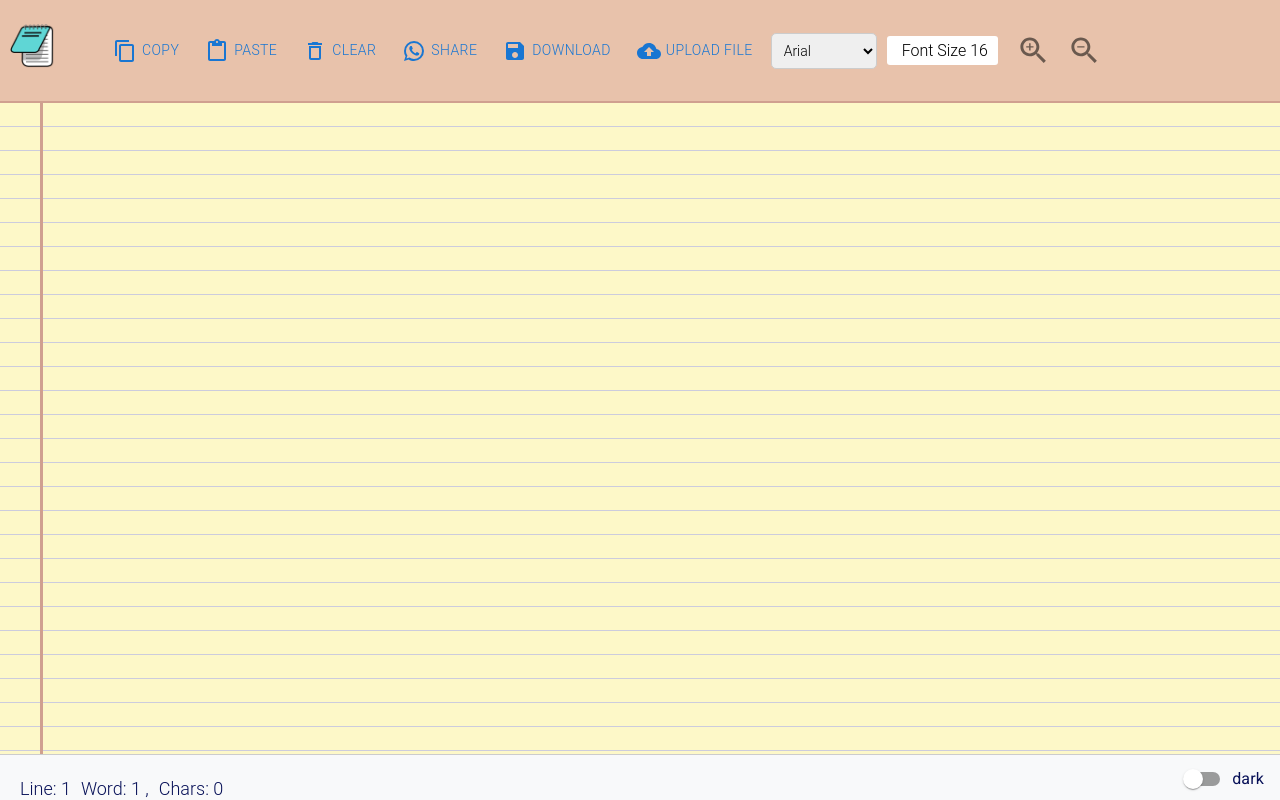
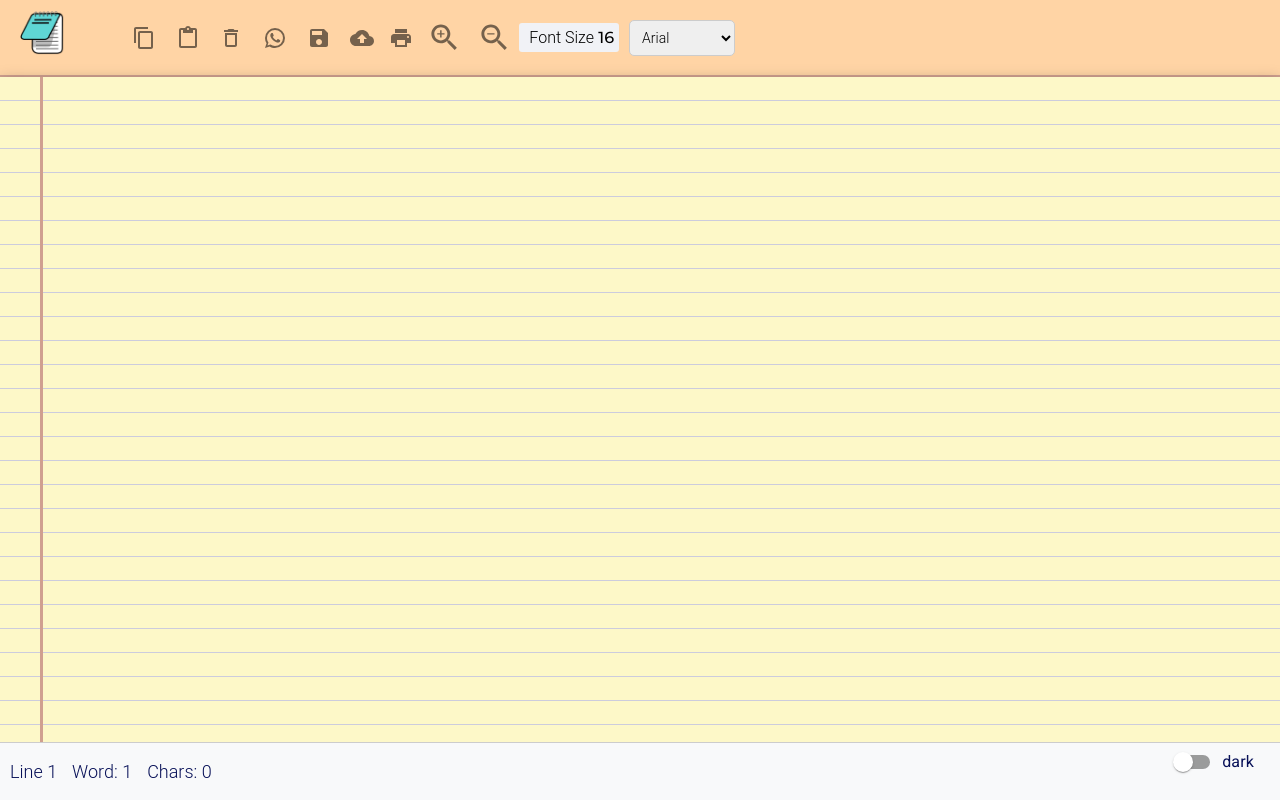
Before and after one commit to abhi9720/text-editor, a React (Create React App) app: page / in a window 1280 px wide. Built offline with nearby package versions, Linux system fonts and the light colour scheme.

Commit message:
updating css

```diff
--- a/package.json
+++ b/package.json
@@ -13,6 +13,7 @@
     "react": "^18.2.0",
     "react-dom": "^18.2.0",
     "react-icons": "^4.7.1",
+    "react-pwa-install": "^1.0.12",
     "react-scripts": "5.0.1",
     "socket.io-client": "^4.5.4",
     "web-vitals": "^2.1.4"
--- a/src/App.css
+++ b/src/App.css
@@ -1,5 +1,6 @@
 * {
   font-family: 'Roboto Light', sans-serif;
+  box-sizing: border-box;
 }
 
 .logo {
@@ -14,18 +15,24 @@
   height: 100vh;
   display: flex;
   flex-direction: column;
-  justify-content: center;
+  justify-content: space-between;
   align-items: center;
 }
 
+.header {
+  box-sizing: border-box;
+  display: flex;
+  align-items: center;
+  flex-wrap: wrap;
+  width: 100%;
+  padding: 10px 20px;
 
+}
 
 textarea {
-  box-sizing: border-box;
-
   width: 100%;
-  height: 95%;
   margin: 0;
+  flex: 1;
   padding-top: 3px;
   padding-left: 50px;
   outline: none;
@@ -33,7 +40,25 @@ textarea {
   resize: none;
   color: #081158 !important;
   font-weight: normal;
+  box-shadow: rgba(0, 0, 0, 0.35) 0px 5px 15px;
+
 }
+
+
+
+.counts {
+
+  width: 100%;
+  border-top: #ccc 1px solid;
+  color: #081158 !important;
+  background-color: #f8f9fa !important;
+  display: flex;
+  justify-content: space-between;
+  padding: 0px 10px;
+
+}
+
+
 
 
 
@@ -45,8 +70,8 @@ textarea:focus {
 
 .notebook-page-white {
   color: black;
-  background-image: -webkit-linear-gradient(90deg, #000cbf 1px, #000cbf 1px), linear-gradient(#fff, #fff 23px, #ccd 23px, #ccd 24px, #fff 24px);
-  background-image: linear-gradient(90deg, #000cbf 1px, #000cbf 1px), linear-gradient(#fff, #fff 23px, #ccd 23px, #ccd 24px, #fff 24px);
+  background-image: -webkit-linear-gradient(90deg, #0466c8b5 1px, #0466c8b5 1px), linear-gradient(#fff, #fff 23px, #ccd 23px, #ccd 24px, #fff 24px);
+  background-image: linear-gradient(90deg, #0466c8b5 1px, #0466c8b5 1px), linear-gradient(#fff, #fff 23px, #ccd 23px, #ccd 24px, #fff 24px);
   background-size: 3px 100%, 100% 24px;
   background-position: 40px top, left 0px;
   background-repeat: no-repeat, repeat;
@@ -76,7 +101,7 @@ button {
   border: none;
   border-radius: 5px;
   cursor: pointer;
-  margin-bottom: 5px;
+
 }
 
 label {
@@ -86,21 +111,19 @@ label {
 
 
 .fontsizedisplay {
-  padding: 5px 10px;
+  padding: 5px;
+  margin: 0 !important;
   border-radius: 3px;
-  margin-right: 10px;
-  background-color: white;
+  font-family: 'Montserrat';
+  font-weight: 500;
+  background-color: #f1f2f6;
+}
 
 
 
-}
+label {
+  /* margin-right: 10px; */
 
-button:hover {
-  background-color: #0056b3;
-}
-
-label {
-  margin-right: 10px;
 }
 
 select,
@@ -109,7 +132,7 @@ input[type="number"] {
   font-size: 14px;
   border: 1px solid #ccc;
   border-radius: 5px;
-  margin-right: 10px;
+  margin-left: 10px;
 }
 
 @media only screen and (max-width: 480px) {
@@ -145,16 +168,27 @@ input[type="number"] {
     background-position: 20px top, left 0px;
   }
 
+  .counts {
+    padding: 0px 5px;
+
+  }
+
+  .counts p {
+    font-size: 14px !important;
+  }
+
+  .actiontbtn {
+    flex: 1;
+  }
+
+  .fontaction {
+    flex: 1;
+  }
 }
 
-
-.header {
-  box-sizing: border-box;
-  padding: 20px 10px;
+.counts>div {
   display: flex;
-  align-items: center;
-  flex-wrap: wrap;
-  width: 100%;
+  gap: 15px;
 }
 
 
@@ -164,8 +198,40 @@ input[type="number"] {
 
 }
 
-.header input[type='number'] {
-  width: 60px;
+
+.counts p {
+  font-size: large;
+  display: inline-block;
+  font-weight: 500;
+}
+
+
+.actiontbtn {
+  display: flex;
+  gap: 5px;
+
+  margin-left: 10px;
+}
+
+.hidetext {
+  margin-left: 5px;
+}
+
+.showonsmall {
+  display: none !important;
+  opacity: 0;
+}
+
+.css-1e6y48t-MuiButtonBase-root-MuiButton-root {
+  min-width: 0 !important;
+  padding: 5px 7.3px !important;
+
+}
+
+.css-78trlr-MuiButtonBase-root-MuiIconButton-root {
+  min-width: 0 !important;
+  border-radius: 10px !important;
+  padding: 5px 7.3px !important;
 }
 
 @media only screen and (max-width: 600px) {
@@ -190,43 +256,39 @@ input[type="number"] {
 
   .fontaction {
     width: 100%;
+    display: flex;
+
+    align-items: center;
+    justify-content: center;
   }
 
   .hidetext {
     display: none;
   }
+
+  .actiontbtn {
+    justify-content: space-between;
+    gap: 4px;
+  }
+
+  .showonsmall {
+    display: block !important;
+    opacity: 1;
+  }
 }
 
-.counts {
-  position: fixed;
-  bottom: 0;
-  left: 0;
-  width: 100%;
-  height: 35px;
 
-  border-top: #ccc 1px solid;
-  z-index: 1000;
-  color: #081158 !important;
+@media print {
 
-  background-color: #f8f9fa !important;
-  padding: 5px 20px;
-  display: flex;
-  justify-content: space-between;
+  .header,
+  .counts {
+    display: none;
+  }
+
+  #notepadtextbox {
+    display: block;
+  }
+
+
 
 }
-
-.counts p {
-  font-size: large;
-  display: inline-block;
-  margin-right: 10px;
-  font-weight: 500;
-}
-
-.actiontbtn {
-  display: flex;
-  justify-content: flex-start;
-}
-
-.hidetext {
-  margin-left: 5px;
-}
--- a/src/App.js
+++ b/src/App.js
@@ -10,7 +10,11 @@ import ContentPasteIcon from '@mui/icons-material/ContentPaste';
 import DeleteOutlineIcon from '@mui/icons-material/DeleteOutline';
 import ContentCopyIcon from '@mui/icons-material/ContentCopy';
 import CloudUploadIcon from '@mui/icons-material/CloudUpload';
-import { Button, FormControlLabel, FormGroup, Switch } from '@mui/material';
+import KeyboardArrowDownIcon from '@mui/icons-material/KeyboardArrowDown';
+import { FormControlLabel, FormGroup, Switch } from '@mui/material';
+import KeyboardArrowUpIcon from '@mui/icons-material/KeyboardArrowUp';
+import LocalPrintshopIcon from '@mui/icons-material/LocalPrintshop';
+
 const TextEditor = () => {
   const [text, setText] = useState('');
   const [font, setFont] = useState('Arial');
@@ -19,8 +23,10 @@ const TextEditor = () => {
   const [letterCount, setLetterCount] = useState(0);
   const [lineCount, setLineCount] = useState(0);
   const [isWhite, setIsWhite] = useState(false);
+  const [togglenav, setToggleNav] = useState(false);
   const fileInputRef = useRef(null);
 
+  const printRef = useRef(null);
   useEffect(() => {
     const countWords = () => {
       let words = text.trim().split(/\s+/);
@@ -56,7 +62,9 @@ const TextEditor = () => {
 
   }, []);
 
-
+  window.addEventListener('file', (event) => {
+    console.log(event)
+  });
 
 
   const handleDownload = () => {
@@ -102,6 +110,7 @@ const TextEditor = () => {
     localStorage.setItem("userfontsize", Math.max(fontSize - 1, 12))
   }
   const handleClear = () => {
+    localStorage.setItem("text", '')
     setText('');
   }
 
@@ -118,46 +127,72 @@ const TextEditor = () => {
     reader.readAsText(file);
   }
 
+  const handlePrint = () => {
+    printRef.current.innerHTML = text;
+    window.print();
+  }
+
 
   return (
     <div className="text-editor"
-      style={{ backgroundColor: `#${isWhite ? 'd9e3ffc7' : 'dca380a8'}` }}
+      style={{ backgroundColor: `#${isWhite ? 'd9e3ffc7' : 'ff86005a'}` }}
     >
       <div className="header"
-        style={{ borderBottom: `2px solid #${isWhite ? '0012ff' : 'd0a090'}` }}>
+        style={{ borderBottom: `2px solid #${isWhite ? '0466c8b5' : 'd0a090'}` }}>
+        <img src="../Icon-notepad.png" alt="Logo" className="logo" />
+        <div className='actiontbtn'>
+          <IconButton onClick={handleCopy} tile="Copy">
+            <ContentCopyIcon />
 
-        <div className='actiontbtn'>
+          </IconButton>
+          <IconButton onClick={handlePaste} title="Paste"><ContentPasteIcon />
 
-          <img src="../Icon-notepad.png" alt="Logo" className="logo" />
-          <Button onClick={handleCopy} tile="Copy">
-            <ContentCopyIcon />
-            <label className='hidetext' > Copy</label>
-          </Button>
-          <Button onClick={handlePaste} title="Paste"><ContentPasteIcon />
-            <label className='hidetext' > Paste</label>
-          </Button>
-          <Button onClick={handleClear} title="Clear Screen">
+          </IconButton>
+          <IconButton onClick={handleClear} title="Clear Screen">
             <DeleteOutlineIcon />
-            <label className='hidetext'> Clear</label>
-          </Button>
-          <Button onClick={handleShare} title="Share on WhatsApp">
+
+          </IconButton>
+          <IconButton onClick={handleShare} title="Share on WhatsApp">
             <WhatsAppIcon />
-            <label className='hidetext' > Share</label>
-          </Button>
-          <Button onClick={handleDownload} title="Save file">
+
+          </IconButton>
+          <IconButton onClick={handleDownload} title="Save file">
             <SaveIcon />
-            <label className='hidetext' > Download</label>
-          </Button>
+
+          </IconButton>
+          <IconButton onClick={() => fileInputRef.current.click()} title="Upload File">
+            <CloudUploadIcon />
+
+          </IconButton>
+
+          <input type="file" ref={fileInputRef} style={{ display: 'none' }} onChange={handleFileInput} />
+          {
+            togglenav ?
+              <IconButton className='showonsmall' onClick={e => setToggleNav(!togglenav)}>
+                <KeyboardArrowDownIcon className='showonsmall' />
+              </IconButton> : <></>
+          }
 
 
-          <input type="file" ref={fileInputRef} style={{ display: 'none' }} onChange={handleFileInput} />
+        </div>
+        {togglenav ? <></> : <div className='fontaction'>
+          <IconButton onClick={handlePrint}>
+            <LocalPrintshopIcon></LocalPrintshopIcon>
+          </IconButton>
 
-        </div>
-        <div className='fontaction'>
-          <Button onClick={() => fileInputRef.current.click()} title="Upload File">
-            <CloudUploadIcon />
-            <label className='hidetext' htmlFor="Upload Icon"> Upload File</label>
-          </Button>
+          <IconButton onClick={incrementFontSize} title="incrementFontSize" aria-label="incrementFontSize">
+            <ZoomInIcon fontSize="large" />
+          </IconButton>
+
+          <IconButton onClick={decrementFontSize} title="decrementFontSize" aria-label="decrementFontSize" >
+            <ZoomOutIcon fontSize="large" />
+          </IconButton>
+          <p className='fontsizedisplay' title='font-size'>
+
+            <span className='hidetext'> Font Size</span>
+            {` ${fontSize}`}
+          </p>
+
           <select value={font} onChange={handleFontChange}>
             <option value="Arial">Arial</option>
             <option value="Helvetica">Helvetica</option>
@@ -170,32 +205,33 @@ const TextEditor = () => {
             <option value="Poppins">Poppins</option>
           </select>
 
-          <p className='fontsizedisplay' title='font-size'>
-            <span className='hidetext'> Font Size</span>
-            {` ${fontSize}`}
-          </p>
-          <IconButton onClick={incrementFontSize} title="incrementFontSize" aria-label="incrementFontSize">
-            <ZoomInIcon fontSize="large" />
+
+
+          <IconButton className='showonsmall' onClick={e => setToggleNav(!togglenav)}>
+            <KeyboardArrowUpIcon className='showonsmall' />
           </IconButton>
 
-          <IconButton onClick={decrementFontSize} title="decrementFontSize" aria-label="decrementFontSize" >
-            <ZoomOutIcon fontSize="large" />
-          </IconButton>
 
-        </div>
+        </div>}
+
       </div>
-      <textarea className={isWhite ? 'notebook-page-white' : 'notebook-page-yellow'} value={text} onChange={e => {
+      <textarea id="notepadtextbox" className={isWhite ? 'notebook-page-white' : 'notebook-page-yellow'} value={text} onChange={e => {
         setText(e.target.value);
         localStorage.setItem('text', e.target.value);
       }} style={{ fontFamily: font, fontSize: `${fontSize}px` }} />
 
+
+      <div ref={printRef} className="print-only" style={{ display: 'none' }}>
+      </div>
       <div className='counts'>
+
         <div>
-          <p className="line-count">Line: {lineCount}</p>
-          <p className="word-count">Word: {wordCount} ,</p>
+          <p className="line-count">Line  {lineCount} </p>
+          <p className="word-count">Word: {wordCount} </p>
           <p className="letter-count">Chars: {letterCount}</p>
+
         </div>
-        <FormGroup style={{ marginRight: '20px' }}>
+        <FormGroup >
           <FormControlLabel control={<Switch
             checked={isWhite}
             onChange={e => {
```
Also changed, not shown: public/manifest.json, 1 other file (tests, documents, lock files or other folders).
